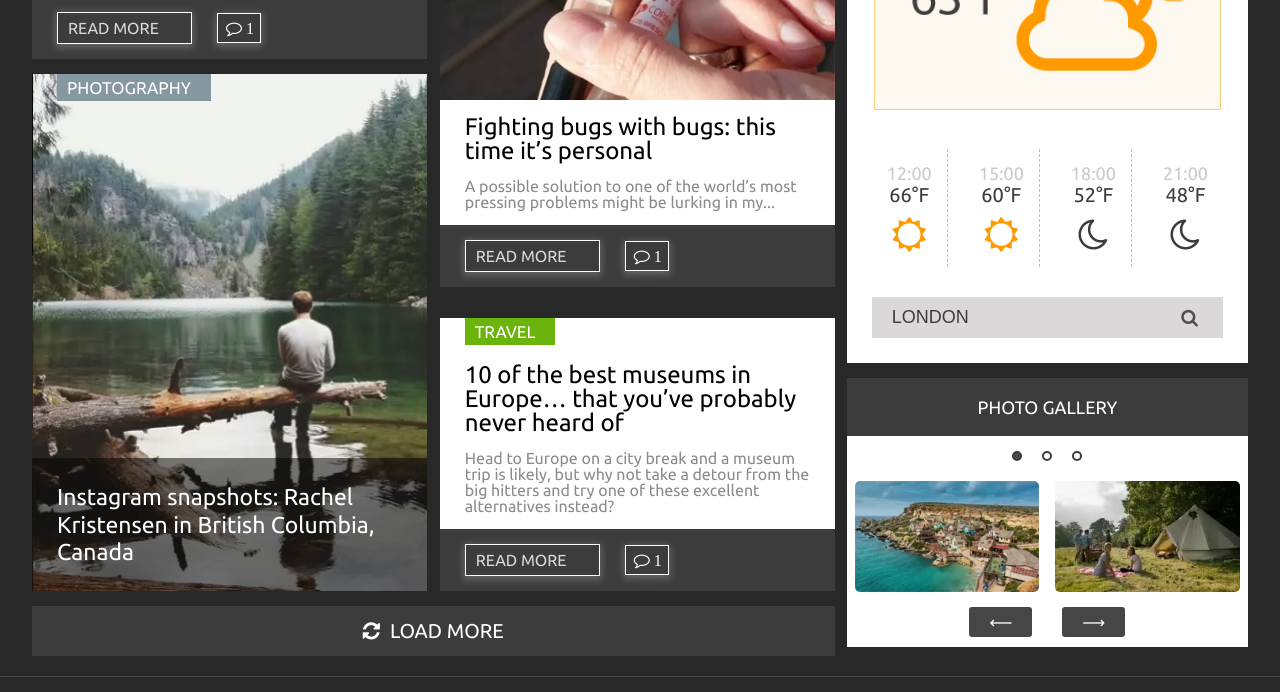
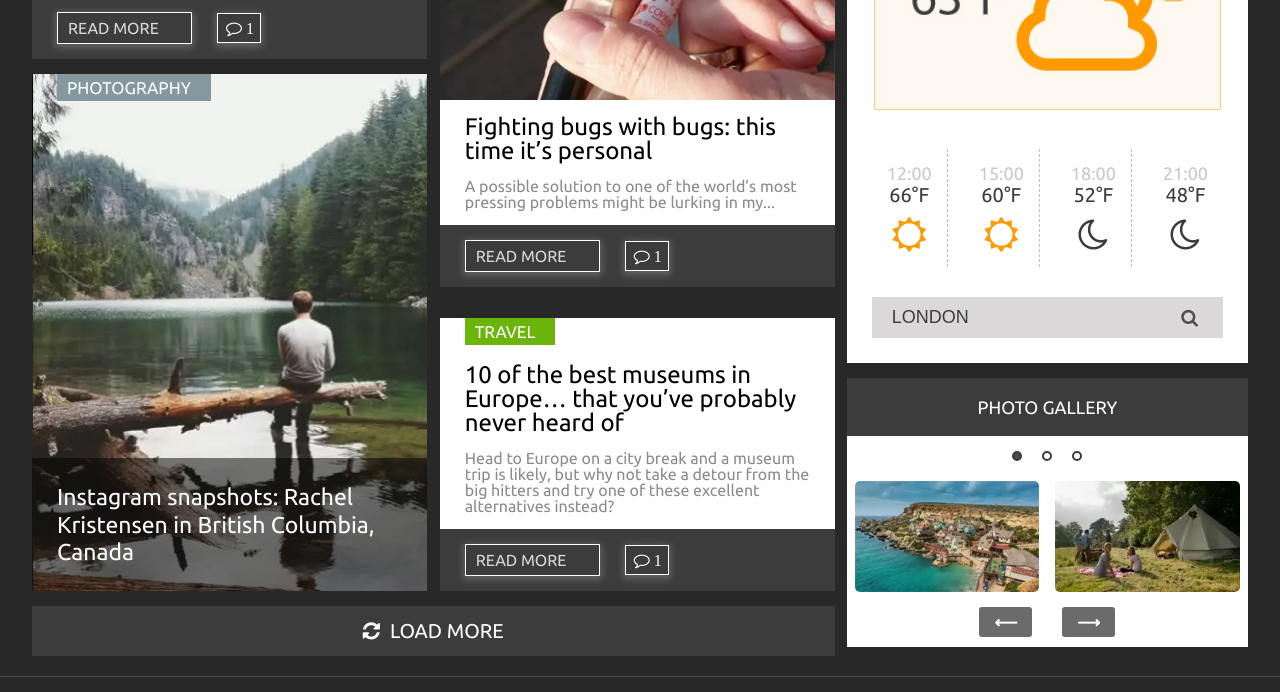
Before and after one commit to Mizynets/Aleo, a plain HTML site: page index.html in a window 1280 px wide. Shown: the part 1522-2214 px from the top of the page. Drawn offline with Linux system fonts and the light colour scheme.

Commit message:
Update main.css

```diff
--- a/css/main.css
+++ b/css/main.css
@@ -284,7 +284,7 @@ transform: translateY(5px);
 position: absolute;
 background: #838080;
 display: none;
-min-width: 150px;
+width: 150px;
 }
 
 .lowLevel-ul__link{
@@ -968,11 +968,12 @@ padding-top: 30px;
 }
 .controls__pre, .controls__nxt{
 	display: block;
-	background: #464646;
-	padding: 7px 20px;
+	background: rgba(70, 70, 70, 0.8);
+	padding: 7px 15px;
 	color: #fff;
 	border-radius: 3px;
 	margin: 0 15px;
+	font-weight: 700;
 }
 
 
```
